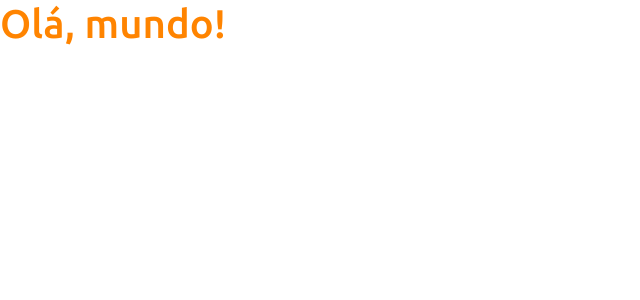
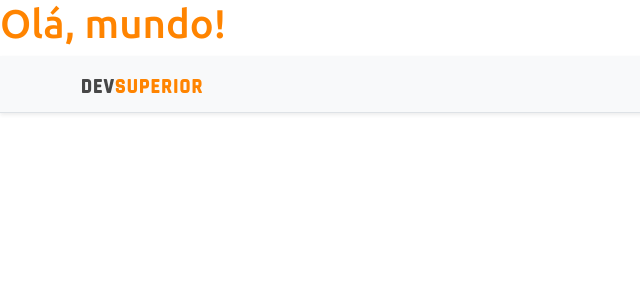
Before and after one commit to Marcusx11/projeto-sds3, a React (Create React App) app in the folder frontend/: page / in a window 1280 px wide. Shown: the top 300 px of the page, without its empty margins (0-640 px from the left). Built offline with nearby package versions, Linux system fonts and the light colour scheme.

Commit message:
feat:
começando a construir o componente de NavBar

```diff
--- a/frontend/src/App.tsx
+++ b/frontend/src/App.tsx
@@ -1,10 +1,12 @@
 // Import do React não é mais necessário a partir da versão 17
+import NavBar from 'components/NavBar';
 import React from 'react';
 
 function App() {
   return (
     <div className="App">
       <h1 className="text-primary">Olá, mundo!</h1>
+      <NavBar />
     </div>
   );
 }
--- /dev/null
+++ b/frontend/src/components/NavBar/index.tsx
@@ -0,0 +1,16 @@
+// Import do React não é mais necessário a partir da versão 17
+import ImgDsDark from "assets/img/ds-dark.svg"
+
+function NavBar() {
+  return (
+    <div className="d-flex flex-column flex-md-row align-items-center p-3 px-md-4 mb-3 bg-light border-bottom shadow-sm">
+      <div className="container">
+        <nav className="my-2 my-md-0 mr-md-3">
+          <img src={ImgDsDark} alt="DevSuperior" width="120" />
+        </nav>
+      </div>
+    </div>
+  );
+}
+
+export default NavBar;
```
Also changed, not shown: frontend/src/assets/img/ds-dark.svg (added).
